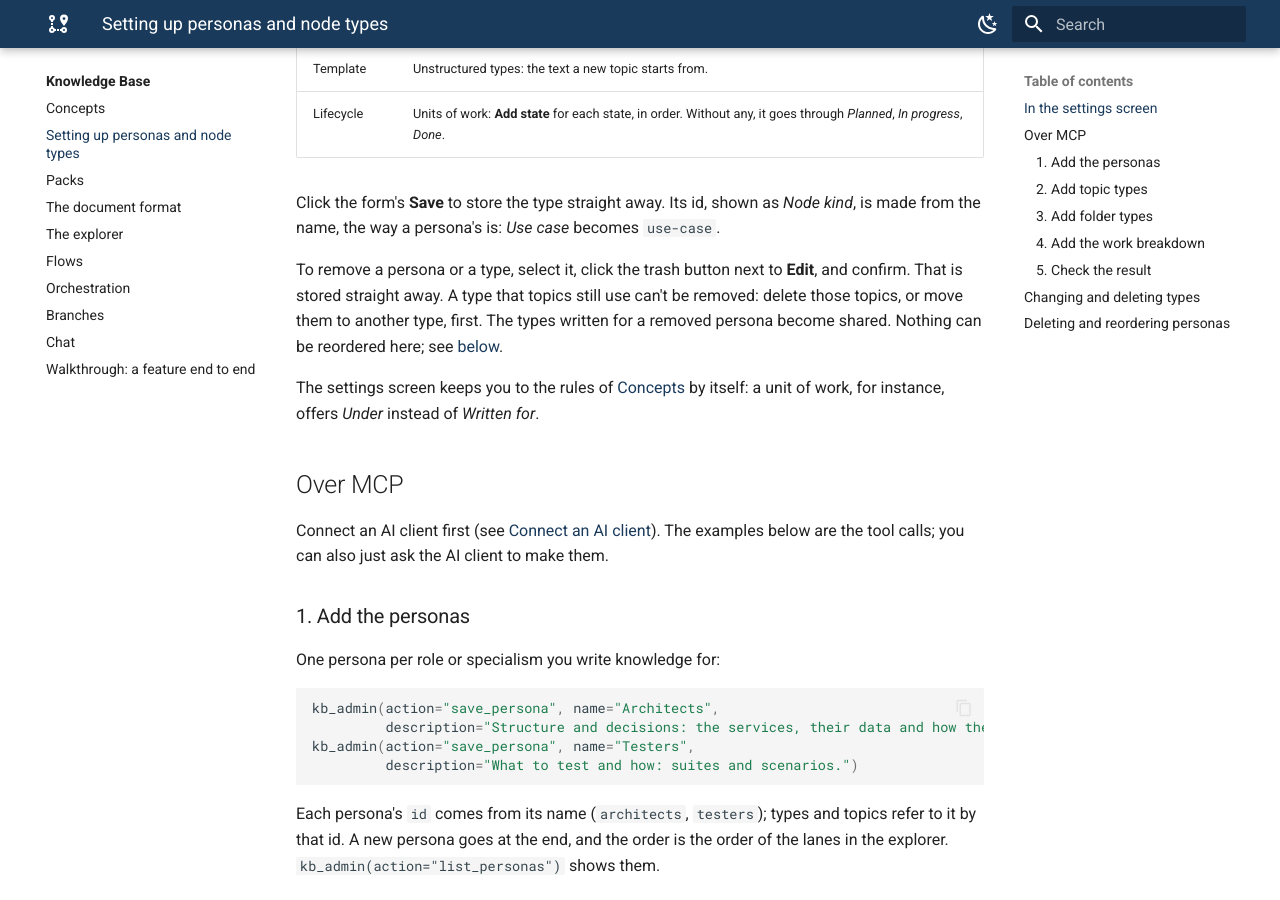
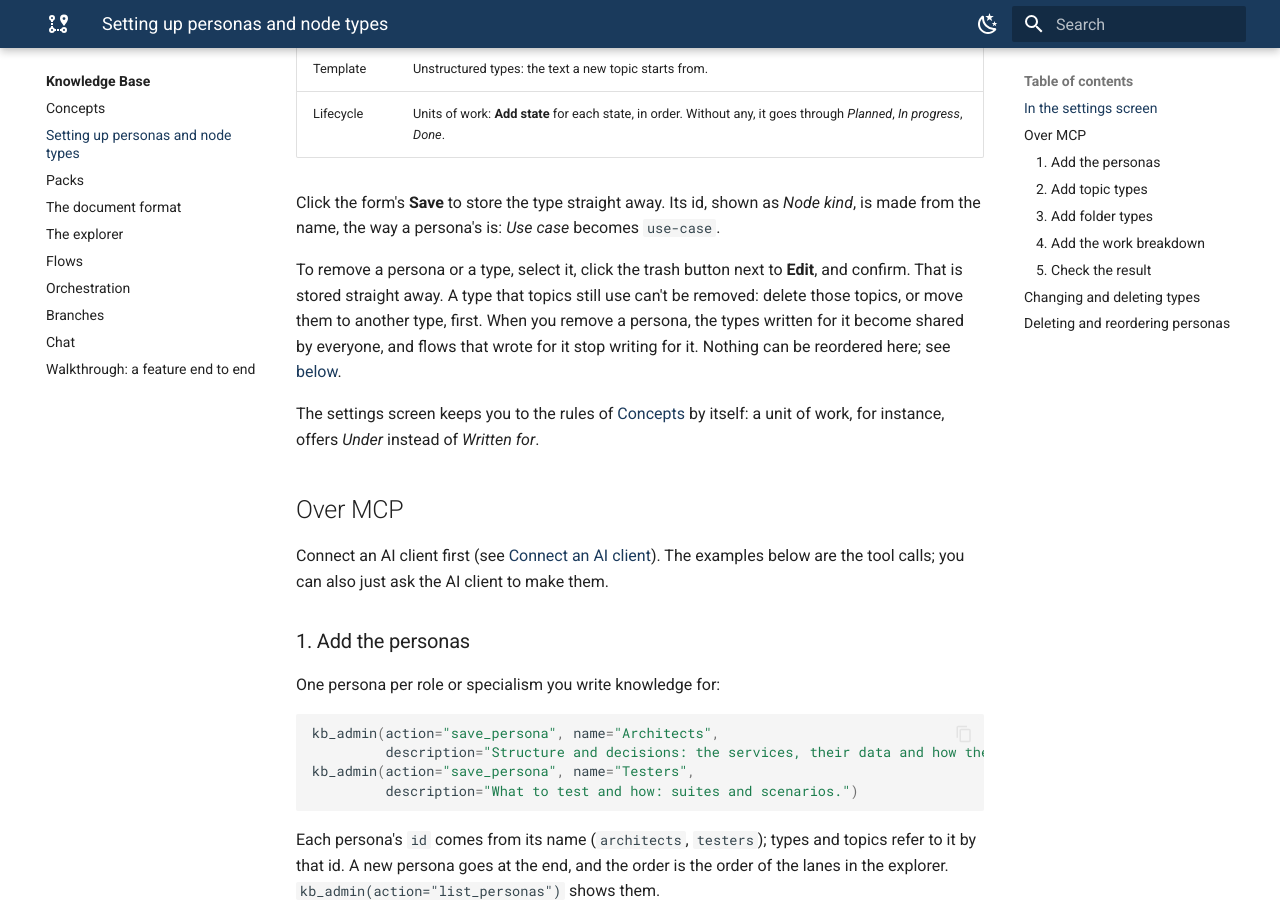
Before and after one commit to roadmap-mcp/roadmap-mcp.github.io, an MkDocs documentation site: the page built from docs/knowledge-base/setup.md, in a window 1280 px wide and 900 px high, scrolled down 1174 px. Built offline with MkDocs 1.6.1 and Material for MkDocs 9.7.7, drawn with Linux system fonts in a browser that asks for light colours; some of the changed text lies outside the part shown.

Commit message:
Removing a persona: what happens to its flows

````diff
--- a/docs/knowledge-base/setup.md
+++ b/docs/knowledge-base/setup.md
@@ -43,8 +43,9 @@ kind*, is made from the name, the way a persona's is: *Use case* becomes
 
 To remove a persona or a type, select it, click the trash button next to **Edit**,
 and confirm. That is stored straight away. A type that topics still use can't be
-removed: delete those topics, or move them to another type, first. The types
-written for a removed persona become shared. Nothing can be reordered here; see
+removed: delete those topics, or move them to another type, first. When you remove
+a persona, the types written for it become shared by everyone, and flows that wrote
+for it stop writing for it. Nothing can be reordered here; see
 [below](#deleting-and-reordering-personas).
 
 The settings screen keeps you to the rules of [Concepts](concepts.md#node-types) by
@@ -194,4 +195,4 @@ knowledgebase:
 ```
 
 Types written for a persona you delete become shared: their topics appear in every
-lane.
+lane. Flows that wrote for it drop it from their targets.
````
